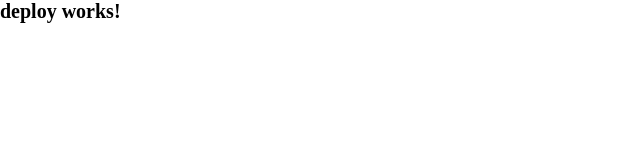
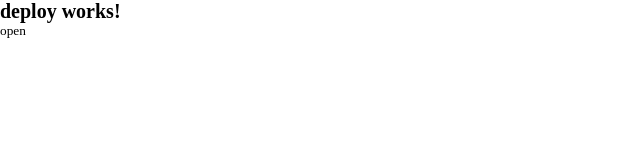
Before and after one commit to Star-Academy/Summer1401-Project-Team03, an Angular app in the folder client/: page / in a window 1280 px wide. Shown: the top 160 px of the page, without its empty margins (0-640 px from the left). Built offline with nearby package versions, Linux system fonts and the light colour scheme.

Commit message:
[ADD] upload modal

```diff
--- a/client/src/app/app.component.html
+++ b/client/src/app/app.component.html
@@ -1 +1,3 @@
 <h1>deploy works!</h1>
+<app-modal #mymodal><h1>hello</h1></app-modal>
+<button (click)="modal.openModal()">open</button>
--- a/client/src/app/app.component.ts
+++ b/client/src/app/app.component.ts
@@ -1,8 +1,11 @@
-import {Component} from '@angular/core';
+import {Component, ViewChild} from '@angular/core';
+import {ModalComponent} from './components/modal/modal.component';
 
 @Component({
     selector: 'app-root',
     templateUrl: './app.component.html',
     styleUrls: ['./app.component.scss'],
 })
-export class AppComponent {}
+export class AppComponent {
+    @ViewChild('mymodal') public modal!: ModalComponent;
+}
--- a/client/src/app/app.module.ts
+++ b/client/src/app/app.module.ts
@@ -3,10 +3,11 @@ import {BrowserModule} from '@angular/platform-browser';
 
 import {AppRoutingModule} from './app-routing.module';
 import {AppComponent} from './app.component';
+import {ModalModule} from './components/modal/modal.module';
 
 @NgModule({
     declarations: [AppComponent],
-    imports: [BrowserModule, AppRoutingModule],
+    imports: [BrowserModule, AppRoutingModule, ModalModule],
     providers: [],
     bootstrap: [AppComponent],
 })
```
